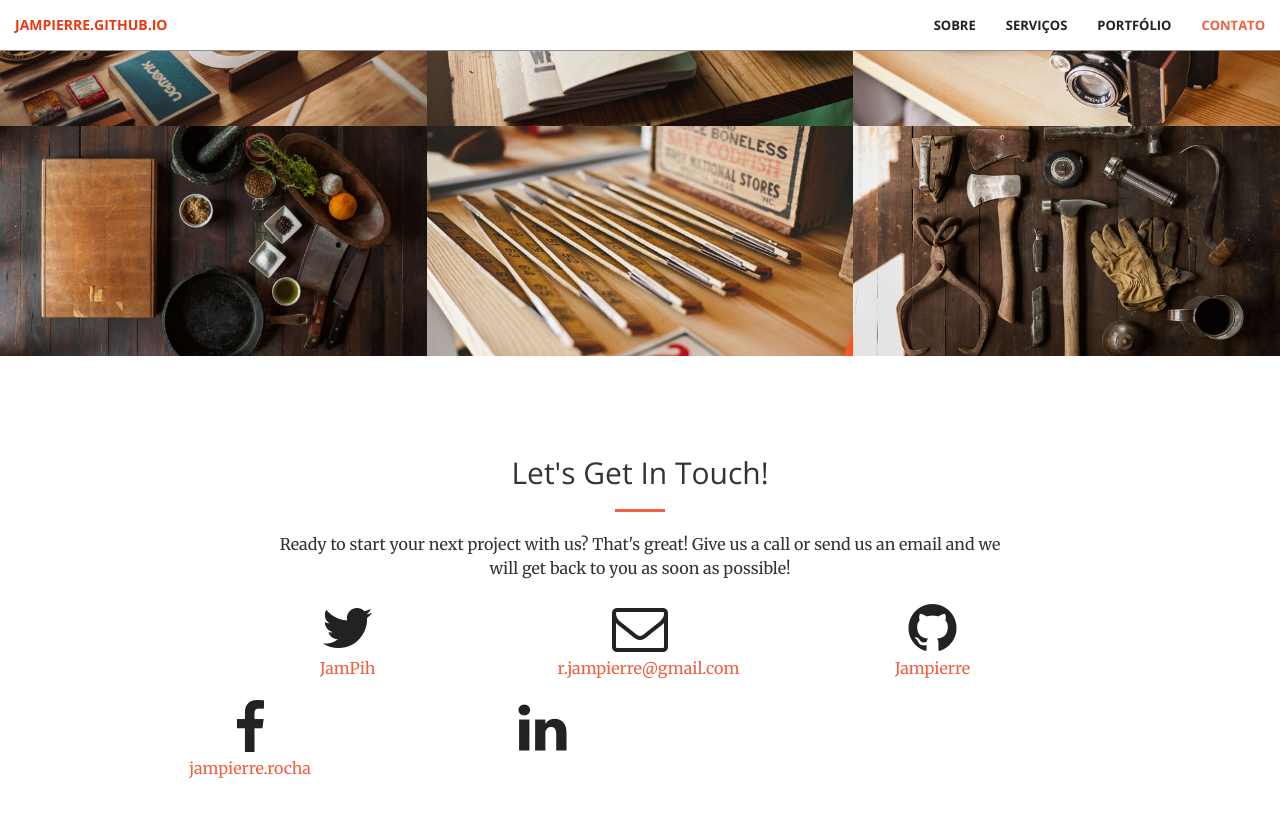
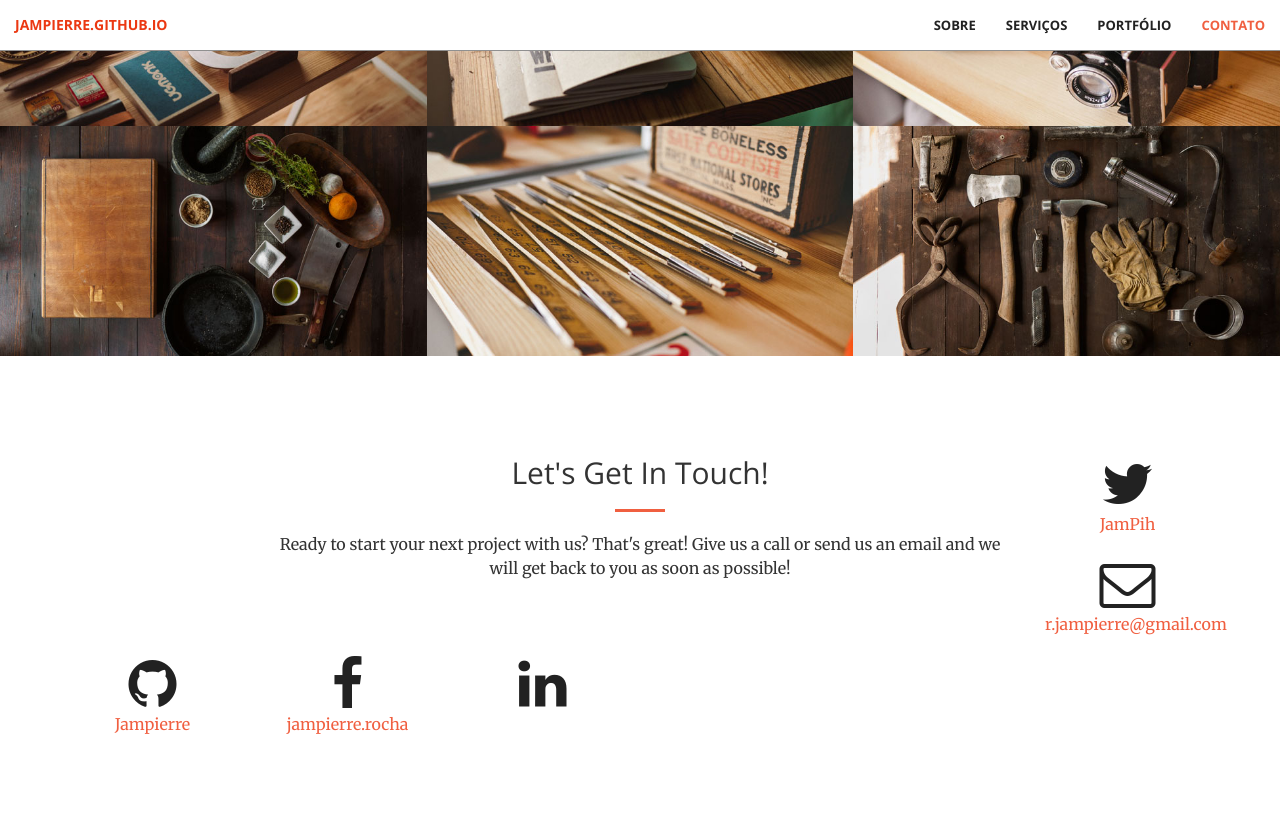
Before and after one commit to Jampierre/jampierre.github.io, a Jekyll site: the page built from index.html, in a window 1280 px wide and 900 px high, scrolled down 1830 px. Shown: the top 817 px of the window. Built offline with Jekyll 4.4.1, drawn with Linux system fonts in a browser that asks for light colours.

Commit message:
Update contact.html

```diff
--- a/_includes/contact.html
+++ b/_includes/contact.html
@@ -6,33 +6,34 @@
                 <hr class="primary">
                 <p>Ready to start your next project with us? That's great! Give us a call or send us an email and we will get back to you as soon as possible!</p>
             </div>
-        <div class="col-lg-2 col-lg-offset-2 text-center">
+        <div class="col-lg-2 col-lg-offset-0 text-center">
             <a href="https://twitter.com/{{ site.twitter_username }}">
                 <i class="fa fa-twitter fa-3x wow bounceIn" data-wow-delay=".1s"></i>
                 <p>{{ site.twitter_username }}</p>
             </a>
         </div>
-        <div class="col-lg-2 col-lg-offset-1 text-center">
+        <div class="col-lg-2 col-lg-offset-0 text-center">
             <a href="mailto:{{ site.email }}">
             <i class="fa fa-envelope-o fa-3x wow bounceIn" data-wow-delay=".1s"></i>
                 <p>{{ site.email }}</p>
             </a>
         </div>
-        <div class="col-lg-2 col-lg-offset-1 text-center">
+        <div class="col-lg-2 col-lg-offset-0 text-center">
             <a href="https://github.com/{{ site.github_username }}">
             <i class="fa fa-github fa-3x wow bounceIn" data-wow-delay=".1s"></i>
                 <p>{{ site.github_username }}</p>
             </a>
         </div>
-        <div class="col-lg-2 col-lg-offset-1 text-center">
+        <div class="col-lg-2 col-lg-offset-0 text-center">
             <a href="https://www.facebook.com/{{ site.facebook_username }}">
             <i class="fa fa-facebook fa-3x wow bounceIn" data-wow-delay=".1s"></i>
                 <p>{{ site.facebook_username }}</p>
             </a>
         </div>
-        <div class="col-lg-2 col-lg-offset-1 text-center">
-            <a href="https://www.linkedin.com/in/jampierre-vieira-rocha-0b714b97/">
+        <div class="col-lg-2 col-lg-offset-0 text-center">
+            <a href="https://www.linkedin.com/in/{{ site.linkedin_username }}">
             <i class="fa fa-linkedin fa-3x wow bounceIn" data-wow-delay=".1s"></i>
+                <p>{{ site.linkedin_username }}</p>
             </a>
         </div>
 
```
